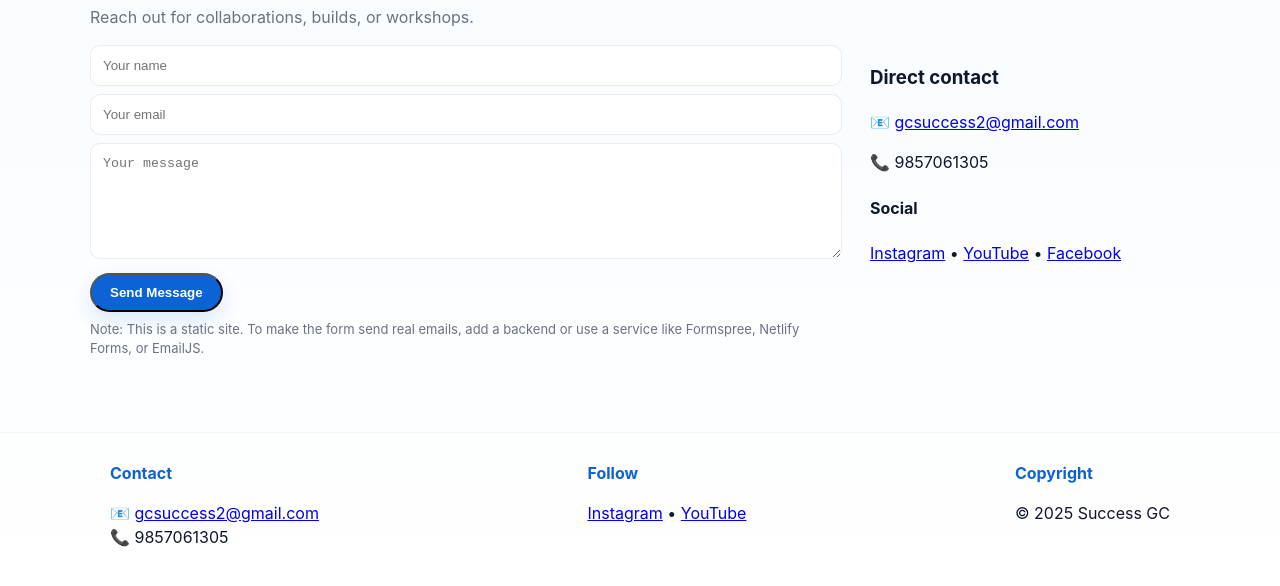
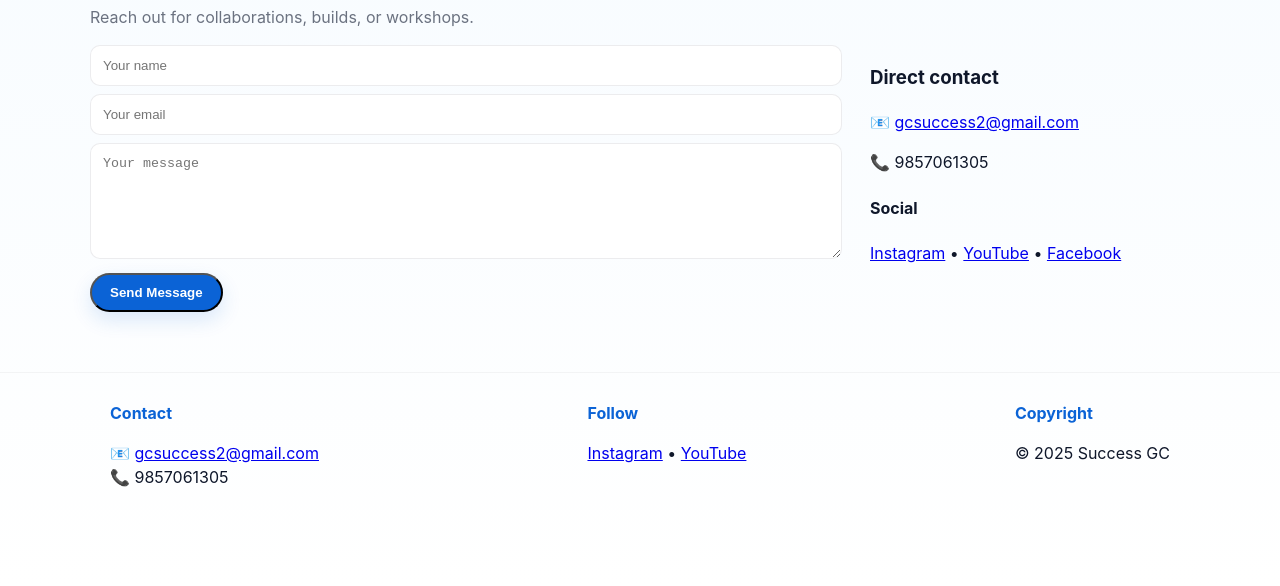
Before and after one commit to Successgc/success-portfolio, a plain HTML site: page contact.html in a window 1280 px wide. Shown: the part 212-798 px from the top of the page. Drawn offline with Linux system fonts and the light colour scheme.

Commit message:
Update contact.html

```diff
--- a/contact.html
+++ b/contact.html
@@ -31,7 +31,6 @@
         <label><input type="email" name="email" placeholder="Your email" required></label>
         <label><textarea name="message" rows="6" placeholder="Your message" required></textarea></label>
         <button class="btn primary" type="submit">Send Message</button>
-        <p class="note">Note: This is a static site. To make the form send real emails, add a backend or use a service like Formspree, Netlify Forms, or EmailJS.</p>
       </form>
 
       <aside class="contact-info">
```
